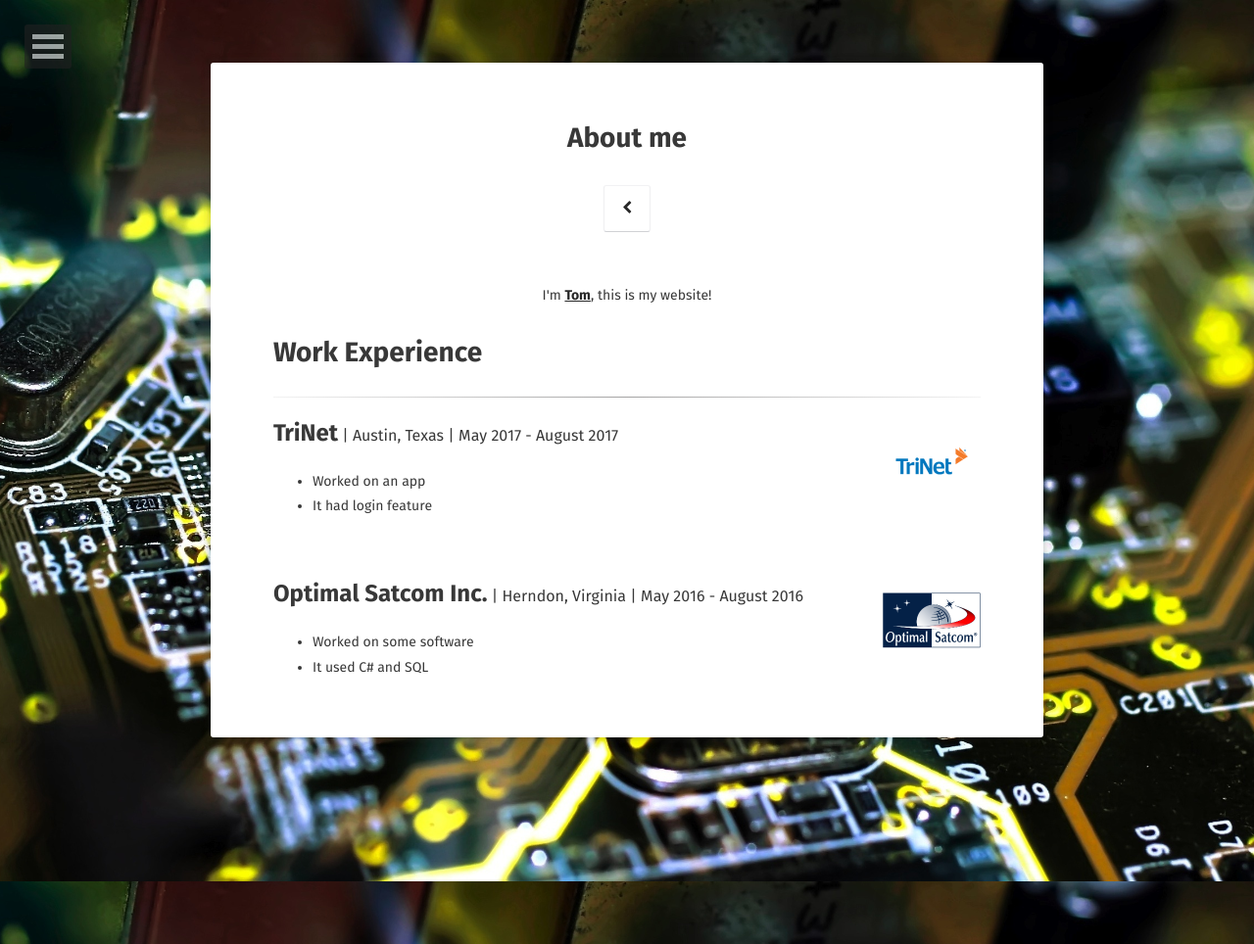
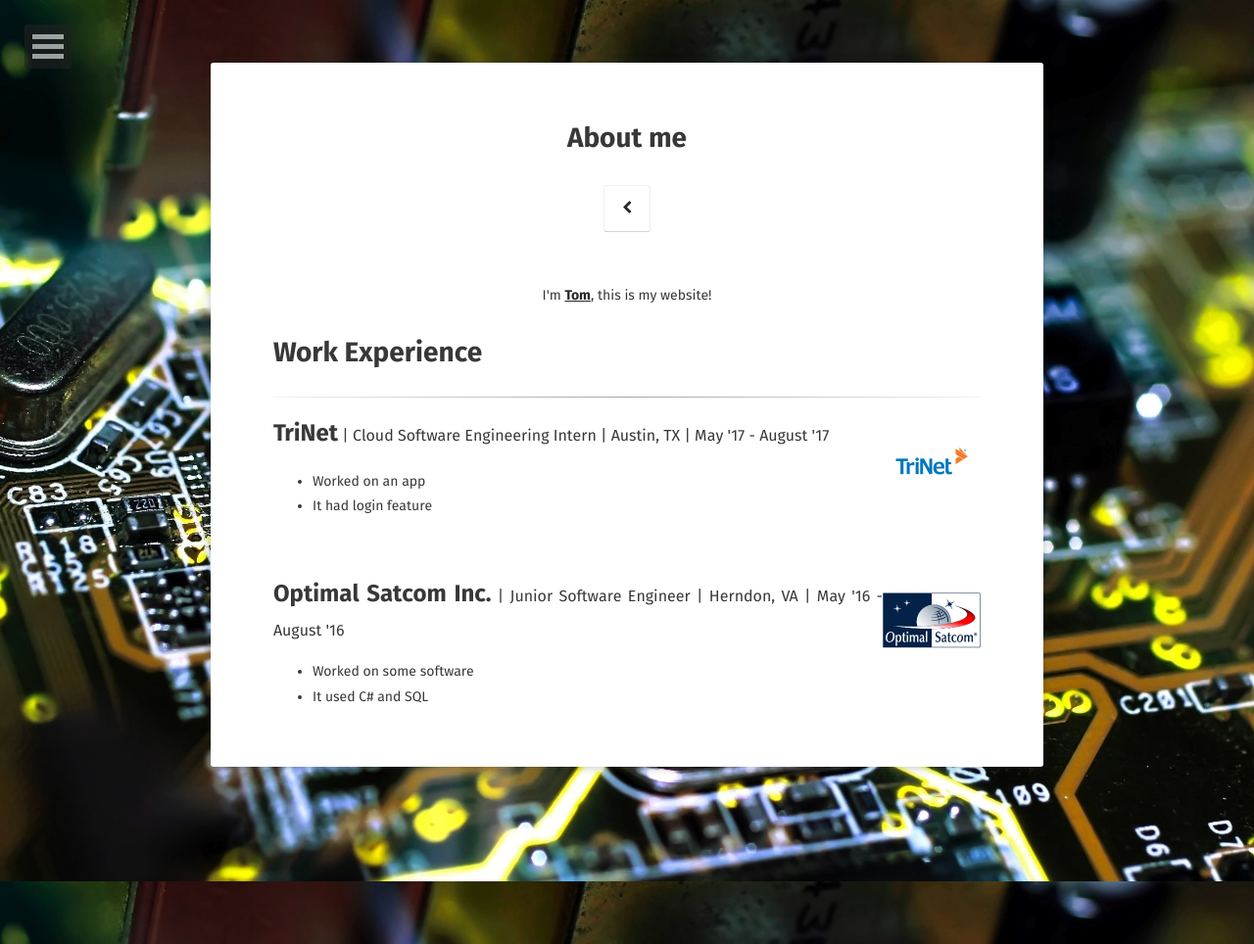
Before and after one commit to tsevans/tsevans.github.io, a Jekyll site: the page built from about/index.md, in a window 1280 px wide. Shown: the whole page at 98% size. Built offline with Jekyll 4.4.1, drawn with Linux system fonts in a browser that asks for light colours; some web fonts are replaced.

Commit message:
Added title and changed date format

```diff
--- a/about/index.md
+++ b/about/index.md
@@ -14,7 +14,7 @@ comments: false
 
 <p>
     <a href="https://www.trinet.com/"><img src="/assets/img/trinet.png" alt="TriNet" style="float:right;width:100px;height:100px;"></a>
-    <b><font size="5">TriNet</font></b><font size="3"> | Austin, Texas | May 2017 - August 2017</font>
+    <b><font size="5">TriNet</font></b><font size="3"> | Cloud Software Engineering Intern | Austin, TX | May '17 - August '17</font>
 </p>
 * Worked on an app
 * It had login feature
@@ -23,7 +23,7 @@ comments: false
 
 <p>
     <a href="https://www.optimalsatcom.com/"><img src="/assets/img/optimal-satcom.png" alt="Optimal Satcom Inc." style="float:right;width:100px;height:100px;"></a>
-    <b><font size="5">Optimal Satcom Inc.</font></b><font size="3"> | Herndon, Virginia | May 2016 - August 2016</font>
+    <b><font size="5">Optimal Satcom Inc.</font></b><font size="3"> | Junior Software Engineer | Herndon, VA | May '16 - August '16</font>
 </p>
 * Worked on some software
 * It used C# and SQL
```
